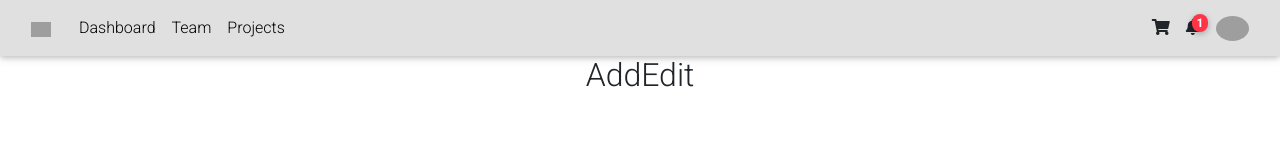
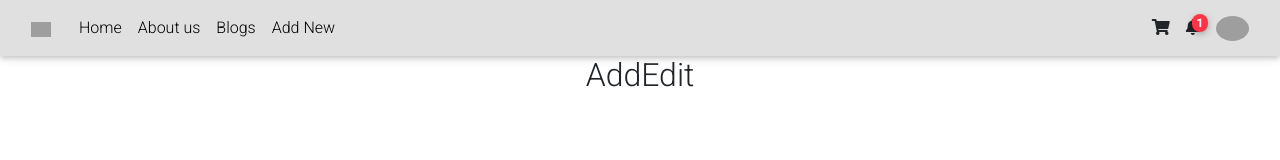
Before and after one commit to Ken-Sarowiwa/blog, a React (Create React App) app: page /addblog in a window 1280 px wide. Shown: the top 160 px of the page. Built offline with nearby package versions, Linux system fonts and the light colour scheme; grey boxes are pictures that could not be loaded.

Commit message:
header component

```diff
--- a/src/components/Header.js
+++ b/src/components/Header.js
@@ -2,12 +2,9 @@ import React from 'react'
 
 function Header() {
   return (
-    <div>
-
+    <div className='mainheader'>
       <nav class="navbar navbar-expand-lg navbar-light bg-light">
-
         <div class="container-fluid">
-
           <button
             class="navbar-toggler"
             type="button"
@@ -19,28 +16,29 @@ function Header() {
           >
             <i class="fas fa-bars"></i>
           </button>
-
-
         <div class="collapse navbar-collapse" id="navbarSupportedContent">
 
       <a class="navbar-brand mt-2 mt-lg-0" href="#">
         <img
-          src="https://mdbcdn.b-cdn.net/img/logo/mdb-transaprent-noshadows.webp"
+          src="https://mdbcdn.b-cdn.net/img/logo/mdb-transaprent-noshadows.https://www.123rf.com/photo_155572084_guitar-vector-bass-ukulele-icon-logo-symbol-music-cartoon-character-graphic-illustration-doodle-desi.html?vti=lm6lkihsyx5qejr1zd-1-2"
           height="15"
-          alt="MDB Logo"
+          alt=""
           loading="lazy"
         />
       </a>
 
       <ul class="navbar-nav me-auto mb-2 mb-lg-0">
         <li class="nav-item">
-          <a class="nav-link" href="#">Dashboard</a>
+          <a class="nav-link" href="/">Home</a>
         </li>
         <li class="nav-item">
-          <a class="nav-link" href="#">Team</a>
+          <a class="nav-link" href="/about">About us</a>
         </li>
         <li class="nav-item">
-          <a class="nav-link" href="#">Projects</a>
+          <a class="nav-link" href="/blog :id">Blogs</a>
+        </li>
+        <li class="nav-item">
+          <a class="nav-link" href="/editBlog/ :id">Add New</a>
         </li>
       </ul>
 
@@ -49,7 +47,7 @@ function Header() {
 
     <div class="d-flex align-items-center">
 
-      <a class="text-reset me-3" href="#">
+      <a class="text-reset me-3" href="https://ken-sarowiwa.github.io/KenafricaGram/">
         <i class="fas fa-shopping-cart"></i>
       </a>
 
@@ -61,7 +59,7 @@ function Header() {
           id="navbarDropdownMenuLink"
           role="button"
           data-mdb-toggle="dropdown"
-          aria-expanded="false"
+          aria-expanded="true"
         >
           <i class="fas fa-bell"></i>
           <span class="badge rounded-pill badge-notification bg-danger">1</span>
```
Lines whose indentation alone changed are shown as unchanged.
